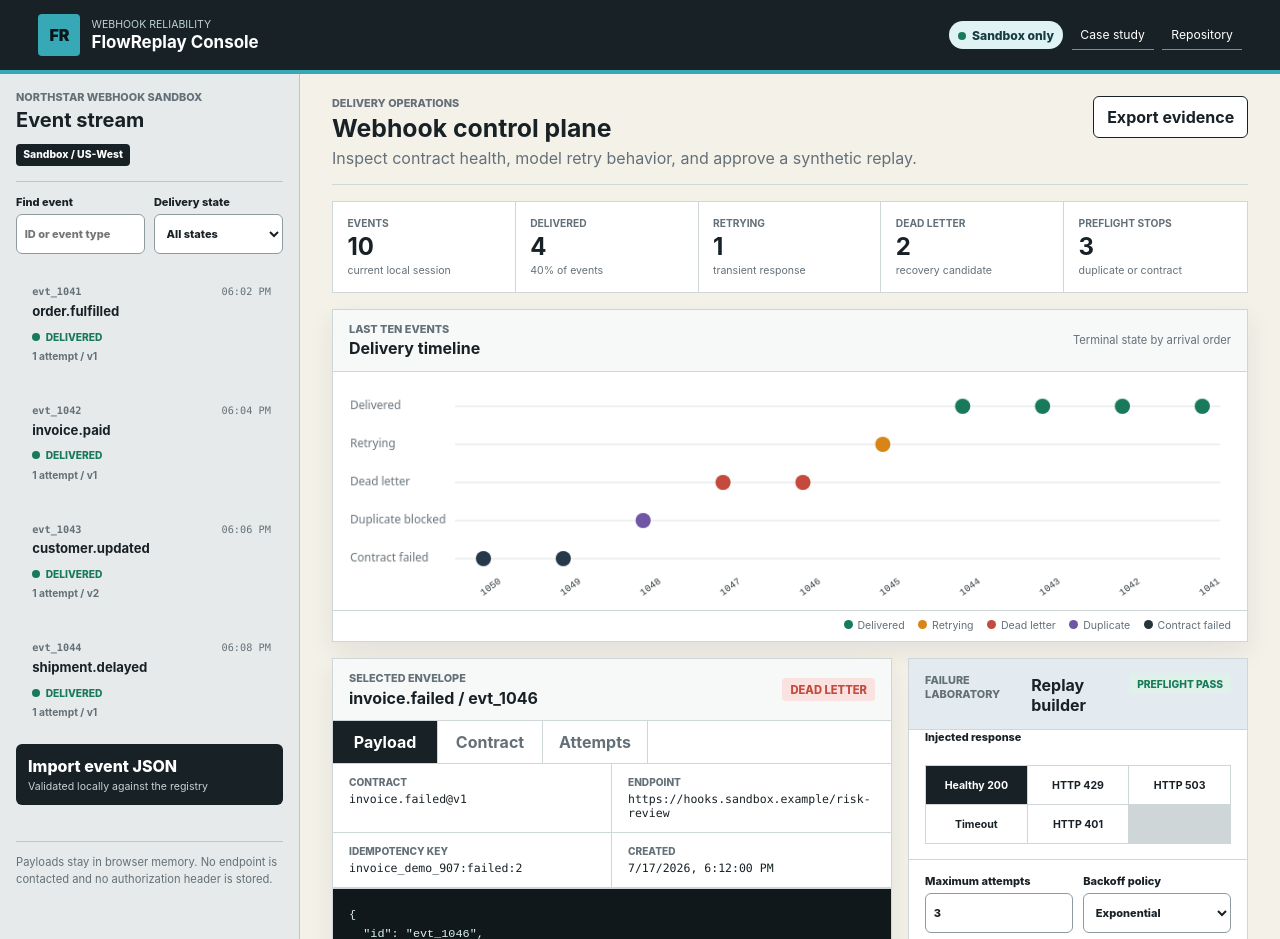
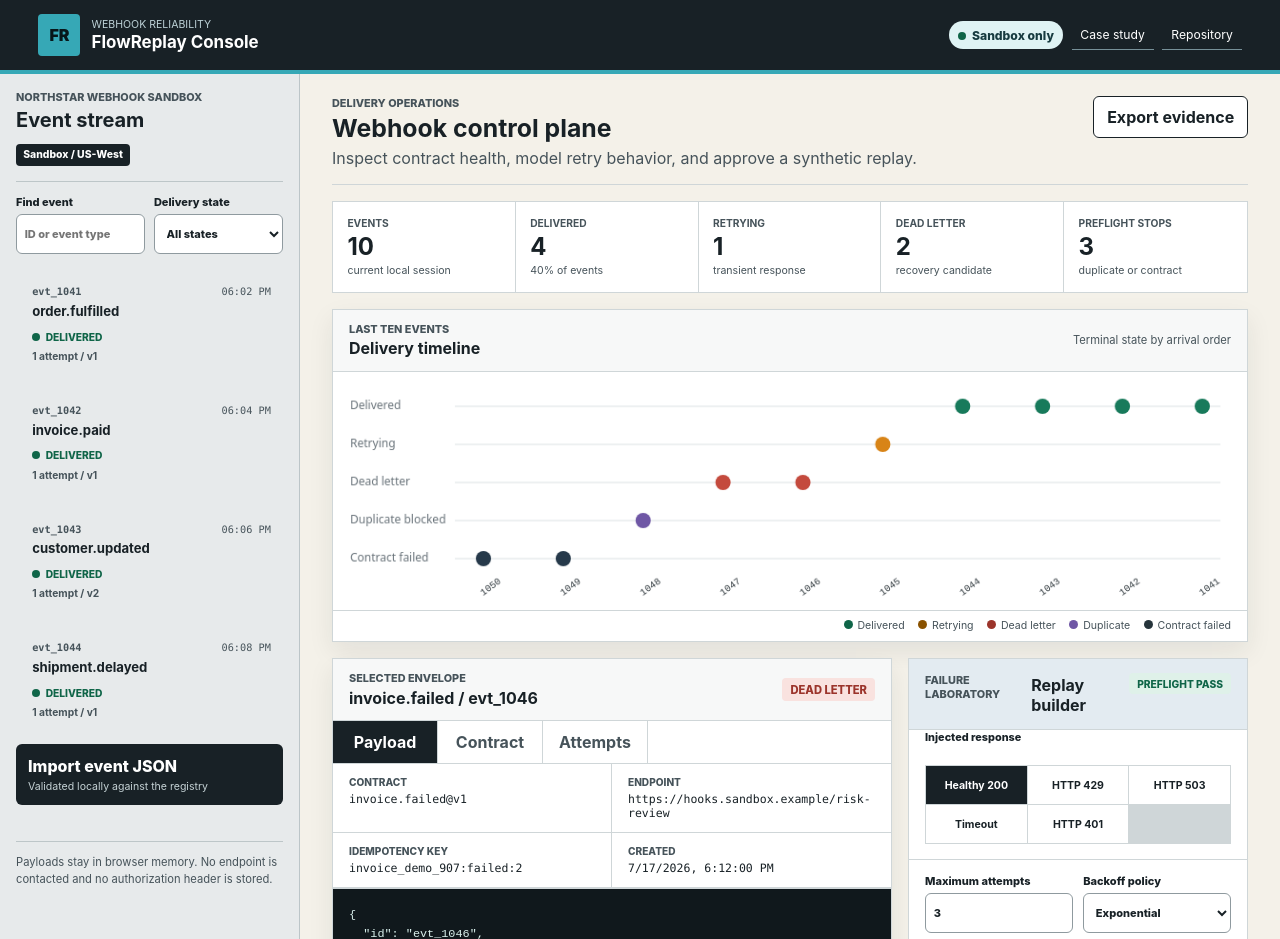
Before and after one commit to jubjub-cpu/flowreplay-console, a website with bundled scripts: page index.html in a window 1280 px wide. Shown: the top 939 px of the page. Built offline with nearby package versions, Linux system fonts and the light colour scheme.

Commit message:
fix: improve replay workbench accessibility

```diff
--- a/assets/app.js
+++ b/assets/app.js
@@ -99,7 +99,7 @@ function shell() {
           <div id="plan-output" class="plan-output"></div>
         </aside>
       </div>
-      <section class="registry-section" aria-labelledby="registry-heading"><div class="panel-heading"><div><p class="eyebrow">Versioned schemas</p><h3 id="registry-heading">Contract registry</h3></div><span>${Object.keys(state.contracts).length} active contracts</span></div><div id="contract-registry" class="table-wrap"></div></section>
+      <section class="registry-section" aria-labelledby="registry-heading"><div class="panel-heading"><div><p class="eyebrow">Versioned schemas</p><h3 id="registry-heading">Contract registry</h3></div><span>${Object.keys(state.contracts).length} active contracts</span></div><div id="contract-registry" class="table-wrap" tabindex="0" aria-label="Contract registry table"></div></section>
       <section class="audit-section" aria-labelledby="audit-heading"><div class="panel-heading"><div><p class="eyebrow">Human and system evidence</p><h3 id="audit-heading">Replay audit</h3></div><span>Local session</span></div><ol id="audit-list"></ol></section>
     </section>
   </div>`;
--- a/assets/styles.css
+++ b/assets/styles.css
@@ -5,14 +5,14 @@
   --surface: #ffffff;
   --rail: #e7eaeb;
   --line: #cfd6d8;
-  --muted: #647078;
+  --muted: #46535a;
   --cyan: #36a8b6;
   --cyan-soft: #dff3f4;
-  --green: #187a5b;
+  --green: #0f6548;
   --green-soft: #dff1e9;
-  --amber: #d88417;
+  --amber: #8a5200;
   --amber-soft: #fff0d6;
-  --red: #c44a3d;
+  --red: #9b342b;
   --red-soft: #f9e2df;
   --violet: #6f57a5;
   --violet-soft: #eee8f8;
--- a/package.json
+++ b/package.json
@@ -1 +1 @@
-{"name":"flowreplay-console","version":"1.0.0","private":true,"type":"module","scripts":{"test:logic":"node tests/replay-engine.test.mjs","test:browser":"node tests/browser-smoke.mjs","serve":"node tools/static-server.mjs"}}
+{"name":"flowreplay-console","version":"1.0.1","private":true,"type":"module","scripts":{"test:logic":"node tests/replay-engine.test.mjs","test:browser":"node tests/browser-smoke.mjs","serve":"node tools/static-server.mjs"}}
```
Also changed, not shown: docs/RELEASE_NOTES.md (+6 -0 lines), docs/VALIDATION.md (+8 -0 lines), README.md, docs/screenshots/flowreplay-console-desktop.png, docs/screenshots/flowreplay-console-mobile.png.
